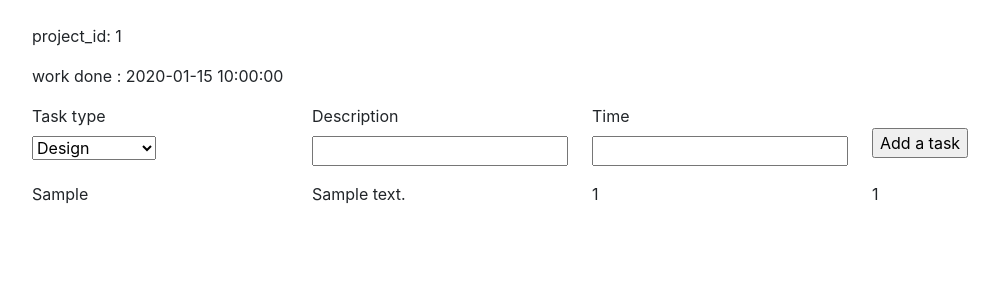
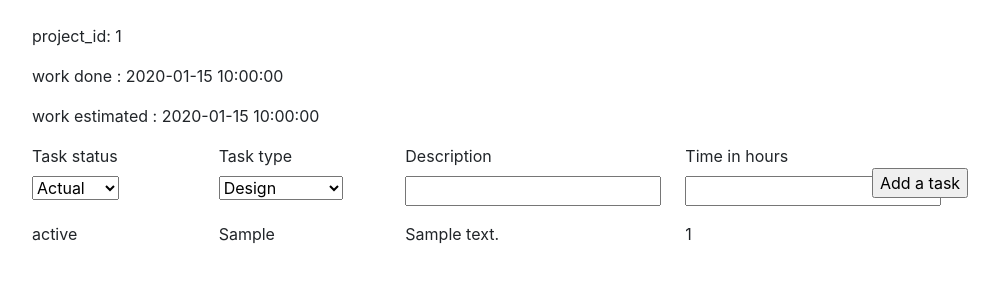
Before and after one commit to tjvalkonen/tyoaikaseuranta, a Flask app: template application/templates/tasks/list.html in a window 1280 px wide. Shown: the part 56-356 px from the top of the page, without its empty margins (53-1052 px from the left). Run offline with Flask 2, Linux system fonts and the light colour scheme; tables that the repository leaves empty hold one stand-in row (values such as "Sample post"); the template is opened without the code that fills it: values that come from a table or form of the project are taken from there, most other values are stand-ins (such as "Sample title", 1, 10 or a date in 2020); some libraries are stand-ins or nearby versions.

Commit message:
Ulkoasun viilausta

```diff
--- a/application/tasks/forms.py
+++ b/application/tasks/forms.py
@@ -3,8 +3,9 @@ from wtforms import BooleanField, StringField, IntegerField, SelectField, valida
 
 class TaskForm(FlaskForm):
     tasktype = SelectField("Task type", choices=[('Design', 'Design'), ('Programming', 'Programming'), ('Testing', 'Testing'), ('Maintenance', 'Maintenance'), ('Other', 'Other')])
+    taskstatus = SelectField("Task status", choices=[('Actual', 'Actual'), ('Estimate', 'Estimate')])
     description = StringField("Description", [validators.Length(min=2)])
-    time = IntegerField("Time")
+    time = IntegerField("Time in hours")
 
     class Meta:
         csrf = False
--- a/application/tasks/models.py
+++ b/application/tasks/models.py
@@ -9,6 +9,7 @@ class Task(Base):
     description = db.Column(db.String(144), nullable=False)
     time = db.Column(db.Integer, nullable=False)
     # date = db.Column(db.Integer, nullable=False)
+    taskstatus = db.Column(db.String(144), nullable=False)
 
     project_id = db.Column(db.Integer, db.ForeignKey('project.id'),
                            nullable=False)
@@ -22,7 +23,7 @@ class Task(Base):
     # Haetaan kaikki projektissa tehdyt työt
     @staticmethod
     def find_tasks_in_project(project_id):
-        stmt = text("SELECT Task.id, Task.tasktype, Task.description, Task.time, Task.project_id FROM Task WHERE Task.project_id = :project_id").params(project_id=project_id)
+        stmt = text("SELECT Task.id, Task.tasktype, Task.description, Task.time, Task.taskstatus, Task.project_id FROM Task WHERE Task.project_id = :project_id").params(project_id=project_id)
         res = db.engine.execute(stmt)
 
         # debug print
@@ -30,6 +31,6 @@ class Task(Base):
 
         response = []
         for row in res:
-            response.append({"id":row[0], "tasktype":row[1], "description":row[2], "time":row[3], "project_id":row[4]})
+            response.append({"id":row[0], "tasktype":row[1], "description":row[2], "time":row[3], "taskstatus":row[4], "project_id":row[5]})
 
         return response
--- a/application/tasks/views.py
+++ b/application/tasks/views.py
@@ -11,7 +11,7 @@ from application.projects.models import Project
 @app.route("/tasks/<project_id>", methods=["GET"])
 @login_required
 def tasks_index(project_id):
-    return render_template("tasks/list.html", tasks = Task.find_tasks_in_project(project_id), workdone = Project.work_done_in_project(project_id), project_id = project_id, form = TaskForm())
+    return render_template("tasks/list.html", tasks = Task.find_tasks_in_project(project_id), workdone = Project.work_done_in_project(project_id), workestimated = Project.work_estimated_in_project(project_id), project_id = project_id, form = TaskForm())
 
 # @app.route("/tasks")
 @app.route("/tasks", methods=["POST"])
@@ -26,6 +26,7 @@ def tasks_create():
     t = Task(form.tasktype.data)
     t.description = form.description.data
     t.time = form.time.data
+    t.taskstatus = form.taskstatus.data
     t.project_id = project_id
     t.account_id = current_user.id
 
--- a/application/templates/index.html
+++ b/application/templates/index.html
@@ -2,6 +2,6 @@
 
 {% block body %}
   <p>
-    Kirjaudu tai luo uusi tunnus oikeasta yläkulmasta.
+    Frontpage
   </p>
 {% endblock %}
--- a/application/templates/tasks/list.html
+++ b/application/templates/tasks/list.html
@@ -6,10 +6,24 @@
 <p>work done : {{ w.time }}</p>
   {% endfor %}
 
+  {% for e in workestimated %}
+<p>work estimated : {{ e.time }}</p>
+  {% endfor %}
+
+
 <form method="POST" action="{{ url_for('tasks_create', project_id=project_id) }}">
 
   <div class="form-row">
-    <div class="col">
+    <div class="col-md-2">
+      {{ form.taskstatus.label }}</br>
+      {{ form.taskstatus }}
+      	  <ul>
+	    {% for error in form.taskstatus.errors %}
+	    <li>{{ error }}</li>
+	    {% endfor %}
+	  </ul>
+    </div>
+    <div class="col-md-2">
       {{ form.tasktype.label }}</br>
       {{ form.tasktype }}
       	  <ul>
@@ -18,25 +32,25 @@
 	    {% endfor %}
 	  </ul>
     </div>
-    <div class="col">
+    <div class="col-md-3">
 	  {{ form.description.label }}
-	  {{ form.description }}
+	  {{ form.description(size=20, maxlength=30) }}
 	  <ul>
 	    {% for error in form.description.errors %}
 	    <li>{{ error }}</li>
 	    {% endfor %}
 	  </ul>
     </div>
-    <div class="col">
+    <div class="col-md-2">
 	  {{ form.time.label }}</br>
-	  {{ form.time }}
+	  {{ form.time(size=5, maxlength=5) }}
 	  <ul>
 	    {% for error in form.time.errors %}
 	    <li>{{ error }}</li>
 	    {% endfor %}
 	  </ul>
     </div>
-    <div class="col"></br>
+    <div class="col-md-2"></br>
       <input type="submit" value="Add a task"/>
     </div>
   </div>
@@ -44,17 +58,20 @@
 </form>
   {% for task in tasks %}
   <div class="form-row">
-    <div class="col">
+    <div class="col-md-2">
+        {{ task.taskstatus }}
+    </div>
+    <div class="col-md-2">
         {{ task.tasktype }}
     </div>
-    <div class="col">
+    <div class="col-md-3">
         {{ task.description }}
     </div>
-    <div class="col">
+    <div class="col-md-2">
         {{ task.time }}
     </div>
-    <div class="col">
-        {{ task.project_id }}
+    <div class="col-md-2">
+
     </div>
   </div>
   {% endfor %}
```
Also changed, not shown: application/projects/models.py (+14 -2 lines).
